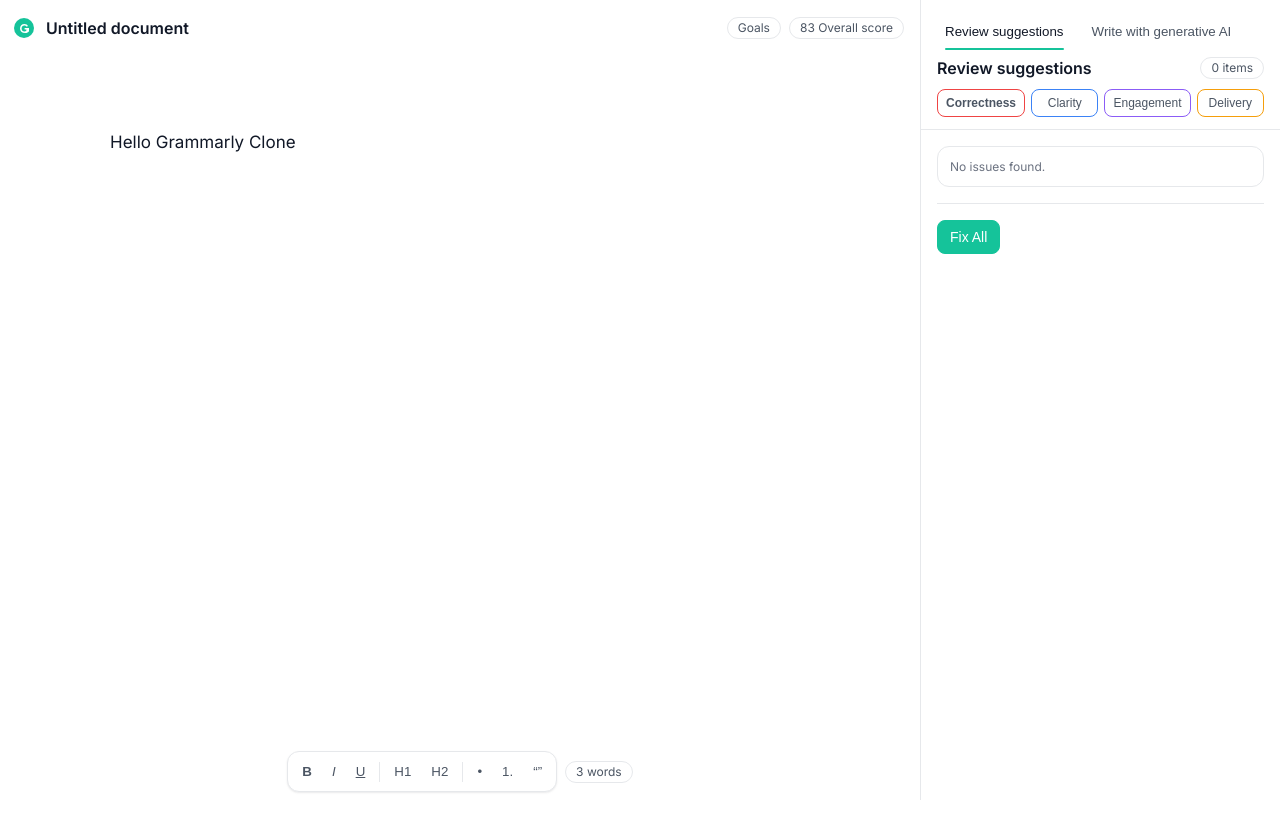
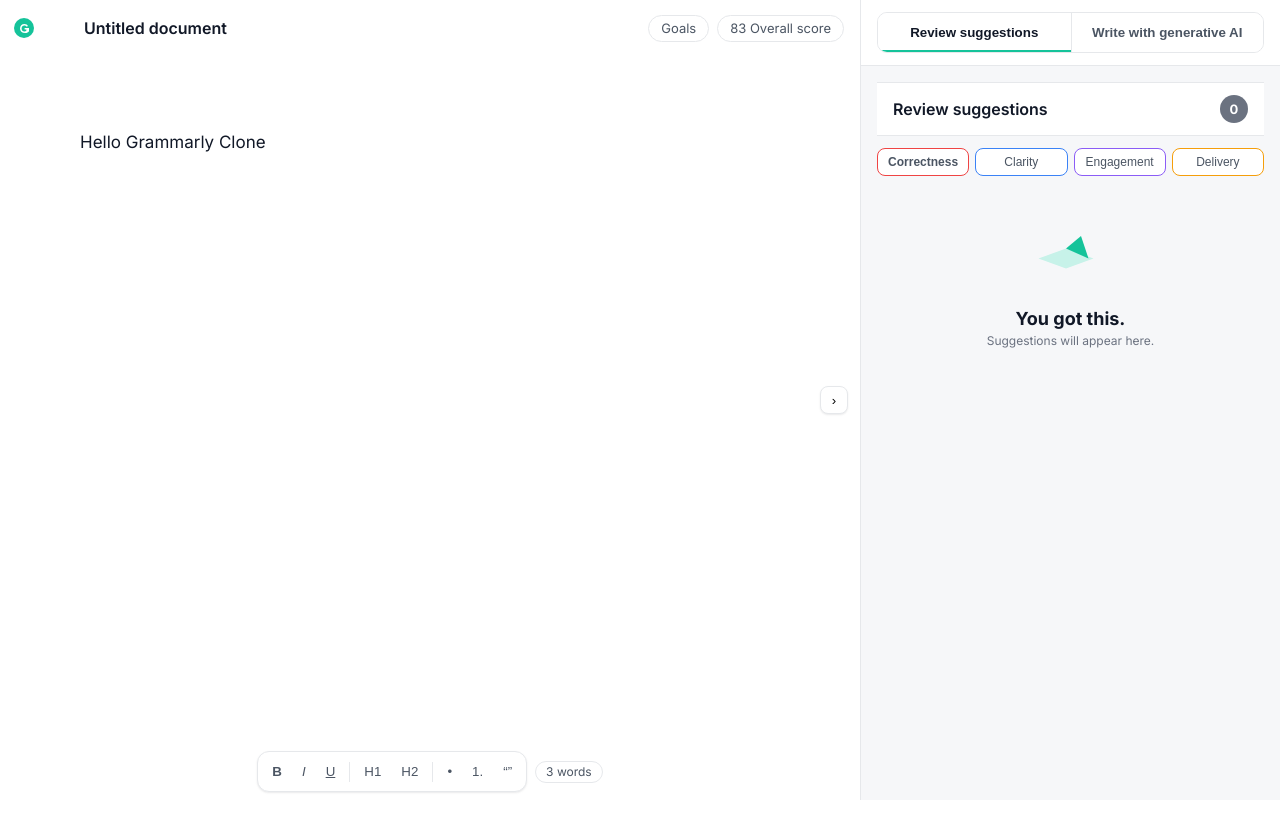
Before and after one commit to Akhil-Desai/Grammarly-Clone, a React (Vite) app in the folder frontend/: page / in a window 1280 px wide. Built offline with nearby package versions, Linux system fonts and the light colour scheme; a web font is replaced by a local one.

Commit message:
ui updates

```diff
--- a/frontend/src/App.tsx
+++ b/frontend/src/App.tsx
@@ -12,6 +12,7 @@
   const [activePanel, setActivePanel] = useState<'review' | 'write'>('review')
   const [openSuggestionIdx, setOpenSuggestionIdx] = useState<number | null>(null)
   const [voiceOpen, setVoiceOpen] = useState(false)
+  const [sidebarOpen, setSidebarOpen] = useState(true)
   const promptRef = useRef<HTMLTextAreaElement | null>(null)
 
   function autosizePrompt() {
@@ -257,7 +258,7 @@
   }
 
   return (
-    <div className="app-shell">
+    <div className="app-shell" style={{ ['--sidebar-width' as any]: sidebarOpen ? '420px' : '0px' }}>
       <div>
         <TopBar title="Untitled document" />
         <div className="editor-wrap">
@@ -291,19 +292,25 @@
         </div>
       </div>
 
-      <aside className="sidebar" role="complementary" aria-label={activePanel === 'review' ? 'Review suggestions' : 'Write with generative AI'}>
+      <aside className="sidebar" role="complementary" aria-label={activePanel === 'review' ? 'Review suggestions' : 'Write with generative AI'} aria-hidden={!sidebarOpen}>
         <div className="sidebar-header">
           <div className="sidebar-top-tabs" role="tablist">
             <button className="top-tab" role="tab" aria-selected={activePanel==='review'} data-active={activePanel==='review'} onClick={() => setActivePanel('review')}>Review suggestions</button>
             <button className="top-tab" role="tab" aria-selected={activePanel==='write'} data-active={activePanel==='write'} onClick={() => setActivePanel('write')}>Write with generative AI</button>
           </div>
+          {/* collapse control moved to floating handle outside header */}
+          {activePanel === 'write' && null}
+        </div>
+        <div className="sidebar-inner">
           {activePanel === 'review' && (
             <>
-              <div style={{ display: 'flex', alignItems: 'center', justifyContent: 'space-between' }}>
-                <h3 className="sidebar-title">Review suggestions</h3>
-                <span className="pill">{issues.length} items</span>
+              <div className="section-band">
+                <div style={{ display: 'flex', alignItems: 'center', justifyContent: 'space-between' }}>
+                  <h3 className="sidebar-title">Review suggestions</h3>
+                  <span className="count-chip" aria-label={`${issues.length} suggestions`}>{issues.length}</span>
+                </div>
               </div>
-              <div className="tabs" role="tablist">
+              <div className="tabs" role="tablist" style={{ marginTop: 12 }}>
                 <button className="tab correct" role="tab" aria-selected="true" data-active="true">Correctness</button>
                 <button className="tab clarity" role="tab">Clarity</button>
                 <button className="tab engage" role="tab">Engagement</button>
@@ -311,13 +318,19 @@
               </div>
             </>
           )}
-          {activePanel === 'write' && null}
-        </div>
-        <div className="sidebar-inner">
           {activePanel === 'review' ? (
             <div role="tabpanel" aria-labelledby="tab-review">
               {issues.length === 0 ? (
-                <div className="group group-padding"><div className="small muted">No issues found.</div></div>
+                <div className="empty-state" role="status" aria-live="polite">
+                  <div className="empty-illustration" aria-hidden>
+                    <svg width="80" height="80" viewBox="0 0 64 64">
+                      <path d="M6 34l22-8 22 8-22 8-22-8z" fill="#C7F2E9"/>
+                      <path d="M28 26l12-10 6 18-18-8z" fill="#15C39A"/>
+                    </svg>
+                  </div>
+                  <div className="empty-title">You got this.</div>
+                  <div className="empty-subtitle">Suggestions will appear here.</div>
+                </div>
               ) : (
                 <div role="list" className="suggestion-list">
                   {issues.slice(0, 3).map((i, idx) => (
@@ -349,9 +362,11 @@
                   )}
                 </div>
               )}
-              <div className="section">
-                <button className="btn btn-primary" onClick={fixAll}>Fix All</button>
-              </div>
+              {issues.length > 0 && (
+                <div className="section">
+                  <button className="btn btn-primary" onClick={fixAll}>Fix All</button>
+                </div>
+              )}
             </div>
           ) : (
             <div role="tabpanel" aria-labelledby="tab-write">
@@ -419,6 +434,12 @@
           </div>
         )}
       </aside>
+      {sidebarOpen && (
+        <button className="sidebar-collapse" aria-label="Hide sidebar" onClick={() => setSidebarOpen(false)}>›</button>
+      )}
+      {!sidebarOpen && (
+        <button className="sidebar-expand" aria-label="Show sidebar" onClick={() => setSidebarOpen(true)}>‹</button>
+      )}
       <VoiceModal open={voiceOpen} initial={voice} onClose={() => setVoiceOpen(false)} onApply={(v) => setVoice(v)} />
     </div>
   )
--- a/frontend/src/components/TopBar.tsx
+++ b/frontend/src/components/TopBar.tsx
@@ -13,9 +13,13 @@
           <circle cx="12" cy="12" r="10" fill="#15C39A" />
           <path d="M8 12.5c0-2.5 1.8-4.5 4.4-4.5 1.8 0 3 .8 3.6 2l-1.4.8c-.3-.7-1.1-1.3-2.2-1.3-1.6 0-2.8 1.1-2.8 3 0 2 1.2 3 2.8 3 .9 0 1.6-.4 2-.9v-1.1h-1.8v-1.4H17v3.2c-.7.9-2 1.8-3.8 1.8C9.8 17 8 15 8 12.5z" fill="#fff"/>
         </svg>
-        <h1 className="topbar-title">{title}</h1>
       </div>
-      <div style={{ display: 'flex', alignItems: 'center', gap: 8 }}>
+      <div className="topbar-center">
+        <div className="topbar-center-inner">
+          <h1 className="doc-title">{title}</h1>
+        </div>
+      </div>
+      <div className="topbar-right" style={{ display: 'flex', alignItems: 'center', gap: 8 }}>
         <span className="pill">Goals</span>
         <span className="pill">83 Overall score</span>
       </div>
--- a/frontend/src/styles/global.css
+++ b/frontend/src/styles/global.css
@@ -9,7 +9,7 @@
 
 .app-shell {
   display: grid;
-  grid-template-columns: 1fr 360px;
+  grid-template-columns: 1fr var(--sidebar-width);
   gap: 0;
 }
 
@@ -24,7 +24,10 @@
   border-bottom: 0;
 }
 .topbar-left { display: flex; align-items: center; gap: 10px; }
-.topbar-title { margin: 0; font-size: 16px; font-weight: 600; }
+.topbar-center { flex: 1; display: flex; justify-content: center; }
+.topbar-center-inner { width: 100%; max-width: 700px; padding-left: 48px; }
+.topbar-title, .doc-title { margin: 0; font-size: 16px; font-weight: 600; }
+.topbar .pill { font-size: 13px; padding: 6px 12px; }
 .pill {
   display: inline-flex;
   align-items: center;
@@ -65,21 +68,28 @@
   top: 0;
   height: calc(100vh - 0px);
   border-left: 1px solid var(--border);
-  background: var(--surface);
+  background: var(--surface-muted);
   display: flex;
   flex-direction: column;
   overflow: hidden;
 }
+.sidebar[aria-hidden="true"] { pointer-events: none; border-left: 0; }
 .sidebar-inner { padding: 16px 16px 24px; flex: 1; overflow: auto; display: flex; flex-direction: column; }
 .sidebar-header { position: sticky; top: 0; background: var(--surface); padding: 12px 16px; border-bottom: 1px solid var(--border); z-index: 1; }
 .sidebar-title { margin: 0; font-size: 16px; font-weight: 600; }
 
+/* Title band separating tabs from content */
+.section-band { background:#fff; padding: 12px 16px; border-top:1px solid var(--border); border-bottom:1px solid var(--border); }
+.count-chip { display:inline-flex; align-items:center; justify-content:center; width: 28px; height: 28px; border-radius: 999px; background: #6B7280; color:#fff; font-size: 13px; font-weight: 700; }
+
 .sidebar-footer { padding: 12px 16px; border-top: 1px solid var(--border); background: var(--surface); }
 
-.sidebar-top-tabs { display:flex; gap:12px; padding: 0 0 8px; }
-.top-tab { appearance:none; background:transparent; border:0; padding:12px 8px 10px; color: var(--text-secondary); font-weight: 500; cursor:pointer; position: relative; }
+.sidebar-top-tabs { display:grid; grid-template-columns: repeat(2, 1fr); gap:0; padding: 0; background:#fff; border:1px solid var(--border); border-radius: 10px; overflow: hidden; }
+.top-tab { appearance:none; background:#fff; border:0; padding:12px; color: var(--text-secondary); font-weight: 600; cursor:pointer; position: relative; text-align: center; }
+.top-tab + .top-tab { border-left: 1px solid var(--border); }
+.top-tab:hover { background:#F6F7F9; }
 .top-tab[data-active="true"] { color: var(--text); }
-.top-tab[data-active="true"]::after { content:""; position:absolute; left:8px; right:8px; bottom:-1px; height:2px; background: var(--brand); border-radius: 2px; }
+.top-tab[data-active="true"]::after { content:""; position:absolute; left:0; right:0; bottom:0; height:2px; background: var(--brand); }
 
 .tabs { display: grid; grid-template-columns: repeat(4, 1fr); gap: 6px; margin-top: 10px; }
 .tab { border: 1px solid var(--border); background: #fff; padding: 6px 8px; border-radius: 8px; font-size: 12px; color: var(--text-secondary); text-align: center; cursor: pointer; }
@@ -97,9 +107,9 @@
 .card-actions { display: flex; gap: 8px; margin-top: 10px; }
 
 /* Collapsed suggestions list */
-.suggestion-list { border-top: 1px solid var(--border); border-bottom: 1px solid var(--border); margin-top: 8px; }
-.suggestion-row { padding: 10px 0; cursor: pointer; }
-.suggestion-row + .suggestion-row { border-top: 1px solid var(--border); }
+.suggestion-list { display: flex; flex-direction: column; gap: 8px; margin-top: 8px; border: 0; }
+.suggestion-row { padding: 10px 12px; cursor: pointer; background: #fff; border: 1px solid var(--border); border-radius: var(--radius-card); box-shadow: var(--shadow-card); }
+.suggestion-row + .suggestion-row { border-top: 0; }
 .sugg-inner { display: flex; align-items: center; gap: 12px; }
 .sugg-icon { width: 28px; height: 28px; display: inline-flex; align-items: center; justify-content: center; border-radius: 999px; background: transparent; }
 .sugg-dot { width: 22px; height: 22px; border-radius: 999px; display: inline-flex; align-items: center; justify-content: center; font-size: 10px; }
@@ -133,11 +143,11 @@
 .idea-left { display:flex; align-items:center; gap: 10px; font-weight: 600; }
 .idea-icon { width: 18px; height: 18px; display:inline-block; }
 .idea-chevron { color: var(--text-muted); }
-.idea-card:hover { background:#F6F7F9; border-color:#D3D6DA; }
+.idea-card:hover, .suggestion-row:hover { background:#F6F7F9; border-color:#D3D6DA; }
 
 /* Write with generative AI */
 .ideas { display:flex; flex-direction:column; gap:12px; margin: 12px 0 16px; }
-.prompt-box { width:100%; max-width:100%; min-height: 56px; border:1px solid var(--border); border-radius: 16px; background:#fff; padding: 12px 14px; box-shadow: none; box-sizing: border-box; display:block; resize:none; overflow:hidden; font-size: 15px; }
+.prompt-box { width:100%; max-width:100%; min-height: 56px; border:1px solid var(--border); border-radius: 16px; background:#fff; padding: 12px 14px; box-shadow: var(--shadow-card); box-sizing: border-box; display:block; resize:none; overflow:hidden; font-size: 15px; }
 .prompt-sticky { position: sticky; bottom: 0; padding-top: 12px; margin-top: 24px; background: transparent; border-top: 0; z-index: 1; }
 .divider { height: 1px; background: var(--border); margin: 16px 0; }
 .btn-pill { appearance:none; background:#fff; border:1px solid var(--border); color: var(--text); padding: 8px 14px; border-radius: 9999px; font-weight: 600; }
@@ -149,7 +159,7 @@
 .editor-footer-fixed {
   position: fixed;
   left: 0;
-  right: 360px; /* match sidebar width */
+  right: var(--sidebar-width); /* match sidebar width */
   bottom: 8px;
   display: flex;
   flex-direction: row;
@@ -161,6 +171,16 @@
 }
 .editor-footer-fixed .formatting-toolbar { pointer-events: auto; }
 .editor-footer-fixed .wordcount-chip { pointer-events: auto; }
+
+/* Sidebar toggle buttons */
+.collapse-btn { appearance:none; border:1px solid var(--border); background:#fff; width:28px; height:28px; border-radius: 8px; cursor:pointer; }
+.sidebar-collapse { position: fixed; right: calc(var(--sidebar-width) + 12px); top: 50%; transform: translateY(-50%); width:28px; height:28px; border:1px solid var(--border); background:#fff; border-radius: 8px; box-shadow: var(--shadow-card); z-index: 40; cursor:pointer; }
+.sidebar-expand { position: fixed; right: 12px; top: 50%; transform: translateY(-50%); width:28px; height:28px; border:1px solid var(--border); background:#fff; border-radius: 8px; box-shadow: var(--shadow-card); z-index: 40; cursor:pointer; }
+
+/* Empty state */
+.empty-state { display:flex; flex-direction:column; align-items:center; justify-content:center; padding: 40px 0; color: var(--text-secondary); }
+.empty-title { font-weight: 700; font-size: 18px; color: var(--text); margin-top: 8px; }
+.empty-subtitle { font-size: 12px; color: var(--text-muted); margin-top: 4px; }
 .formatting-toolbar { display: flex; align-items: center; gap: 4px; background: #fff; border: 1px solid var(--border); border-radius: 12px; box-shadow: var(--shadow-card); padding: 6px; }
 .tool-btn { appearance: none; border: 0; background: transparent; color: var(--text-secondary); padding: 6px 8px; border-radius: 8px; cursor: pointer; }
 .tool-btn:hover { background: #F3F4F6; color: var(--text); }
--- a/frontend/src/styles/tokens.css
+++ b/frontend/src/styles/tokens.css
@@ -12,6 +12,7 @@
   /* surfaces */
   --bg: #FFFFFF;
   --surface: #FFFFFF;
+  --surface-muted: #F6F7F9;
   --border: #E6E8EB;
 
   /* accents */
@@ -33,4 +34,7 @@
 
   /* shadows */
   --shadow-card: 0 1px 2px rgba(16, 24, 40, 0.06), 0 1px 3px rgba(16, 24, 40, 0.04);
+
+  /* layout */
+  --sidebar-width: 420px;
 }
```
